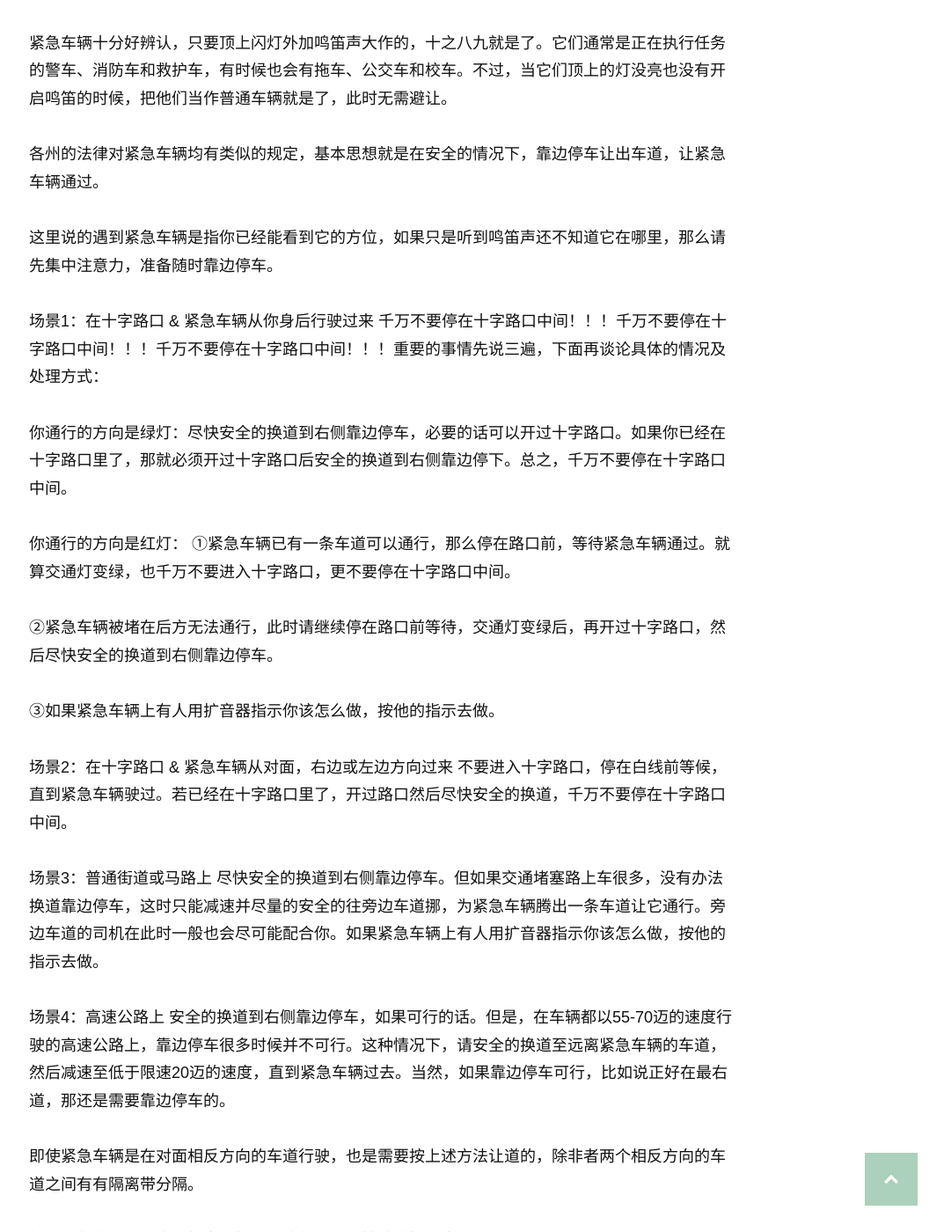
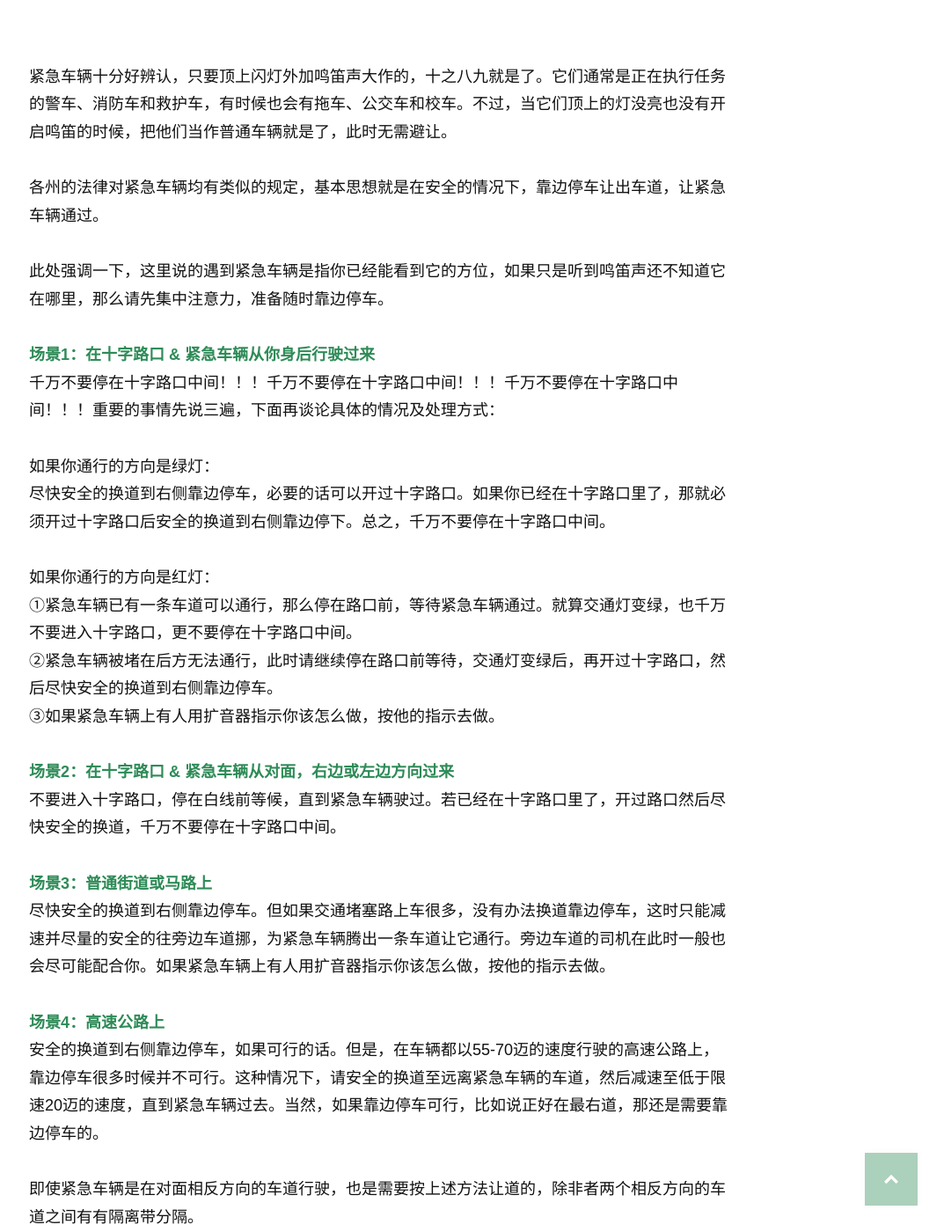
Before and after one commit to wolfwifee/wolfwifee.github.com, a Jekyll site: the page built from _posts/2016-04-13-what-to-do-when-sees-an-oncoming-emergency-vehicle.md, in a window 1280 px wide and 1400 px high, scrolled down 531 px. Shown: the whole window at 88% size, without its empty margins (207-1280 px from the left). Built offline with Jekyll 4.4.1, drawn with Linux system fonts in a browser that asks for light colours; nearby versions of some CDN libraries; some web fonts are replaced; comment, search, counter and statistics services are not loaded; some of the changed text lies outside the part shown.

Commit message:
Update 2016-04-13-what-to-do-when-sees-an-oncoming-emergency-vehicle.md

```diff
--- a/_posts/2016-04-13-what-to-do-when-sees-an-oncoming-emergency-vehicle.md
+++ b/_posts/2016-04-13-what-to-do-when-sees-an-oncoming-emergency-vehicle.md
@@ -9,40 +9,40 @@ datePublished: 2016-04-13T00:00:00.000Z
 date: 2016-04-13
 ---
 
-在美国开车，遇到紧急车辆的情况会比想象的要经常发生，千万不要被它巨大的鸣笛声所吓到，更不要因为匆忙避让而做出危险的举动，使得自己或他人的生命陷于危险之中。请谨记一条原则：任何时刻，在做出反应之前，请先确保自己的做法是安全的。
+<span class="dropcap">在</span>美国开车，遇到紧急车辆的情况会比想象的要经常发生，千万不要被它巨大的鸣笛声所吓到，更不要因为匆忙避让而做出危险的举动，使得自己或他人的生命陷于危险之中。**请谨记一条原则：任何时刻，在做出反应之前，请先确保自己的做法是安全的**。
+
+<p style="margin-bottom:70px"></p>
 
 紧急车辆十分好辨认，只要顶上闪灯外加鸣笛声大作的，十之八九就是了。它们通常是正在执行任务的警车、消防车和救护车，有时候也会有拖车、公交车和校车。不过，当它们顶上的灯没亮也没有开启鸣笛的时候，把他们当作普通车辆就是了，此时无需避让。
 
 各州的法律对紧急车辆均有类似的规定，基本思想就是在安全的情况下，靠边停车让出车道，让紧急车辆通过。
 
-这里说的遇到紧急车辆是指你已经能看到它的方位，如果只是听到鸣笛声还不知道它在哪里，那么请先集中注意力，准备随时靠边停车。
+此处强调一下，这里说的遇到紧急车辆是指你已经能看到它的方位，如果只是听到鸣笛声还不知道它在哪里，那么请先集中注意力，准备随时靠边停车。
 
-场景1：在十字路口 & 紧急车辆从你身后行驶过来
+<span style="color:#2e8b57">**场景1：在十字路口 & 紧急车辆从你身后行驶过来**</span><br>
 千万不要停在十字路口中间！！！千万不要停在十字路口中间！！！千万不要停在十字路口中间！！！重要的事情先说三遍，下面再谈论具体的情况及处理方式：
 
-你通行的方向是绿灯：尽快安全的换道到右侧靠边停车，必要的话可以开过十字路口。如果你已经在十字路口里了，那就必须开过十字路口后安全的换道到右侧靠边停下。总之，千万不要停在十字路口中间。
+如果你通行的方向是绿灯：<br>
+尽快安全的换道到右侧靠边停车，必要的话可以开过十字路口。如果你已经在十字路口里了，那就必须开过十字路口后安全的换道到右侧靠边停下。总之，千万不要停在十字路口中间。
 
 
-
-你通行的方向是红灯：
-①紧急车辆已有一条车道可以通行，那么停在路口前，等待紧急车辆通过。就算交通灯变绿，也千万不要进入十字路口，更不要停在十字路口中间。
-
-②紧急车辆被堵在后方无法通行，此时请继续停在路口前等待，交通灯变绿后，再开过十字路口，然后尽快安全的换道到右侧靠边停车。
-
-③如果紧急车辆上有人用扩音器指示你该怎么做，按他的指示去做。
+如果你通行的方向是红灯：<br>
+①紧急车辆已有一条车道可以通行，那么停在路口前，等待紧急车辆通过。就算交通灯变绿，也千万不要进入十字路口，更不要停在十字路口中间。<br>
+②紧急车辆被堵在后方无法通行，此时请继续停在路口前等待，交通灯变绿后，再开过十字路口，然后尽快安全的换道到右侧靠边停车。<br>
+③如果紧急车辆上有人用扩音器指示你该怎么做，按他的指示去做。<br>
 
 
-场景2：在十字路口 & 紧急车辆从对面，右边或左边方向过来
+<span style="color:#2e8b57">**场景2：在十字路口 & 紧急车辆从对面，右边或左边方向过来**</span><br>
 不要进入十字路口，停在白线前等候，直到紧急车辆驶过。若已经在十字路口里了，开过路口然后尽快安全的换道，千万不要停在十字路口中间。
 
 
 
-场景3：普通街道或马路上
+<span style="color:#2e8b57">**场景3：普通街道或马路上**</span><br>
 尽快安全的换道到右侧靠边停车。但如果交通堵塞路上车很多，没有办法换道靠边停车，这时只能减速并尽量的安全的往旁边车道挪，为紧急车辆腾出一条车道让它通行。旁边车道的司机在此时一般也会尽可能配合你。如果紧急车辆上有人用扩音器指示你该怎么做，按他的指示去做。
 
 
 
-场景4：高速公路上
+<span style="color:#2e8b57">**场景4：高速公路上**</span><br>
 安全的换道到右侧靠边停车，如果可行的话。但是，在车辆都以55-70迈的速度行驶的高速公路上，靠边停车很多时候并不可行。这种情况下，请安全的换道至远离紧急车辆的车道，然后减速至低于限速20迈的速度，直到紧急车辆过去。当然，如果靠边停车可行，比如说正好在最右道，那还是需要靠边停车的。
 
 即使紧急车辆是在对面相反方向的车道行驶，也是需要按上述方法让道的，除非者两个相反方向的车道之间有有隔离带分隔。
@@ -51,7 +51,7 @@ date: 2016-04-13
 
 
 
-场景5：停靠在路边的紧急车辆 & Move Over Laws
+<span style="color:#2e8b57">**场景5：停靠在路边的紧急车辆 & Move Over Laws**</span><br>
 过去的这些年，因为发生了好多起停靠在路边执行公务的警员和维修作业的工作人员伤亡的事故，美国交通部（U.S. Department of Transportation, USDOT）和联邦高速管理局（FHWA）专门建立了这个叫做 Move Over Laws的法律。这项法律旨在保护在路边执行公务的警员和工作人员，目前在全美50个州均已获得通过。
 
 它要求我们当遇见停靠在路边的紧急车辆（闪着灯的或鸣着笛的。除了常见警车、火警车和救护车，也包括闪着灯的拖车、公交车和校车），应提高警惕，减速行驶，并且在安全的情况下，换道至旁边的车道去，把距离紧急车辆最近的车道空出来；若因当时交通状况无法安全换道，那么确保减速至限速以下20迈，从紧急车辆旁边小心的驶过。
```
